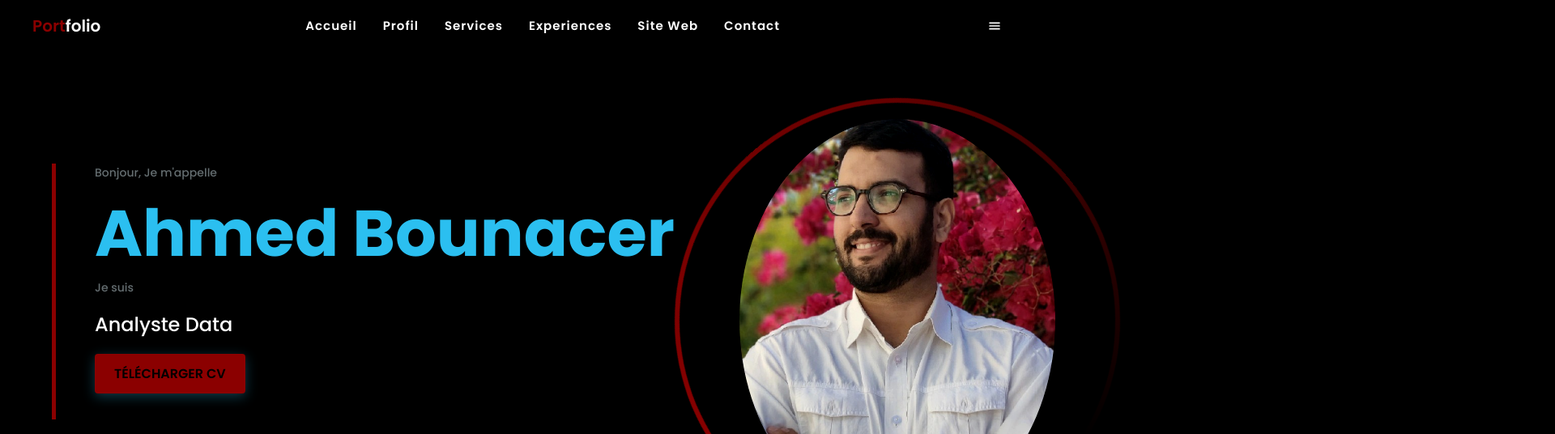
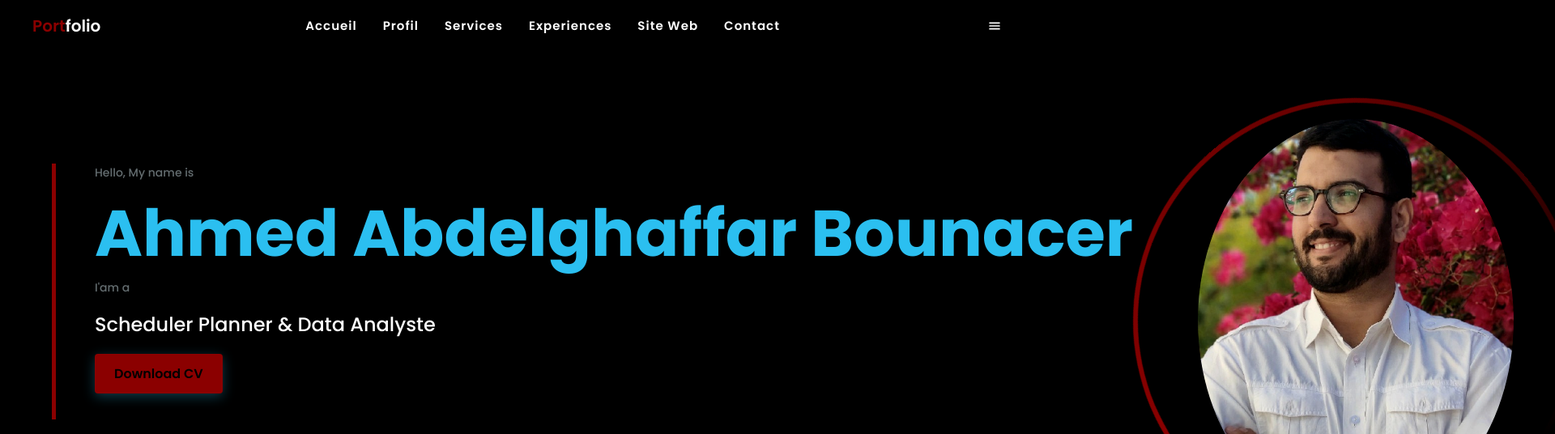
Before and after one commit to ahmedbounacer/ANacer.github.io, a plain HTML site: page index.html in a window 1280 px wide. Shown: the top 536 px of the page at 81% size, 1920 px wide, since content can reach past the window. Drawn offline with nearby package versions, Linux system fonts and the light colour scheme.

Commit message:
Update index.html

```diff
--- a/index.html
+++ b/index.html
@@ -57,14 +57,14 @@
     <main class="l-main bd-grid">
         <div class="home" id="home">
             <div class="home__information">
-                <span class="home__pressent anime-text">Bonjour, Je m'appelle</span>
-                <h1 class="home__title name-animation">Ahmed Bounacer</h1>
-                <span class="home__pressent anime-text">Je suis<br></span>
-                <span class="home__skill job-animation">Analyste Data</span>
+                <span class="home__pressent anime-text">Hello, My name is</span>
+                <h1 class="home__title name-animation">Ahmed Abdelghaffar Bounacer</h1>
+                <span class="home__pressent anime-text">I'am a<br></span>
+                <span class="home__skill job-animation">Scheduler Planner & Data Analyste</span>
 
 
                 <div>
-                    <a href="./assets/cv/cv.pdf" download="Ahmed-Bounacer-CV.pdf" class="home__button anime-text">TÉLÉCHARGER CV</a>
+                    <a href="./assets/cv/cv.pdf" download="Ahmed-Bounacer-CV.pdf" class="home__button anime-text">Download CV</a>
                 </div>
             </div>
 
```
